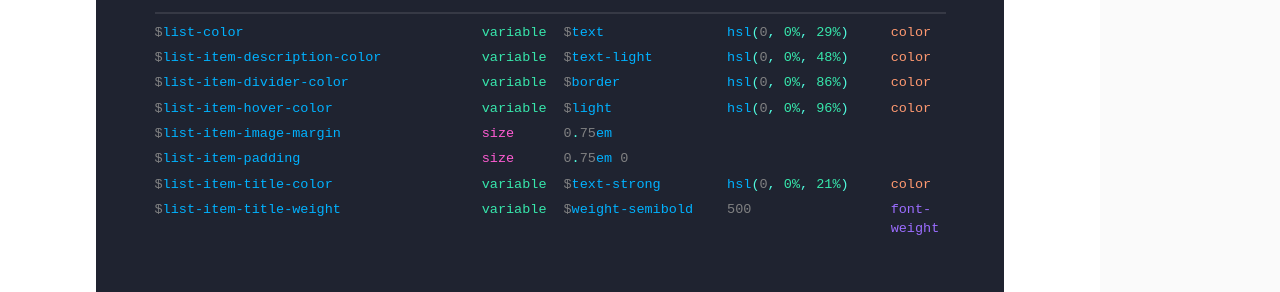
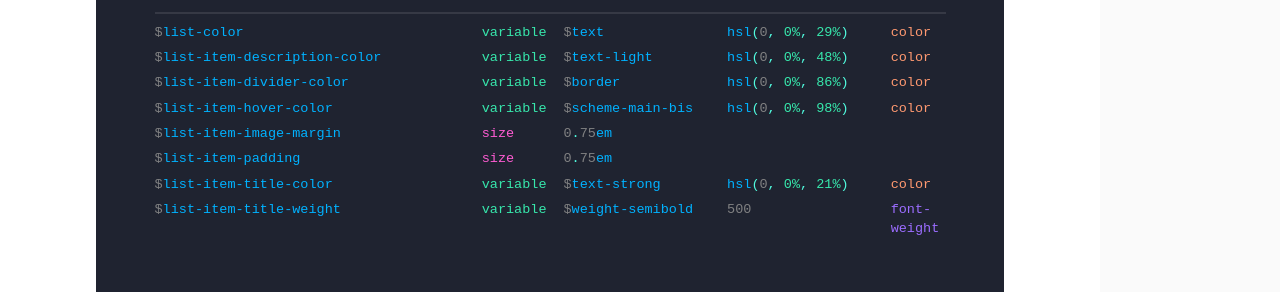
Before and after one commit to bluefantail/bulma-list, a Jekyll site: the page built from docs/index.html, in a window 1280 px wide and 900 px high, scrolled down 4623 px. Shown: the part 408-700 px from the top of the window. Built offline with Jekyll 4.4.1, drawn with Linux system fonts in a browser that asks for light colours; nearby versions of some CDN libraries.

Commit message:
Update documentation variable values

```diff
--- a/docs/_data/variables/components/bulma-list.json
+++ b/docs/_data/variables/components/bulma-list.json
@@ -23,10 +23,10 @@
     },
     "$list-item-hover-color": {
       "name": "$list-item-hover-color",
-      "value": "$light",
+      "value": "$scheme-main-bis",
       "type": "variable",
       "computed_type": "color",
-      "computed_value": "hsl(0, 0%, 96%)"
+      "computed_value": "hsl(0, 0%, 98%)"
     },
     "$list-item-image-margin": {
       "name": "$list-item-image-margin",
@@ -37,7 +37,7 @@
     },
     "$list-item-padding": {
       "name": "$list-item-padding",
-      "value": "0.75em 0",
+      "value": "0.75em",
       "type": "size",
       "computed_type": "",
       "computed_value": ""
```
